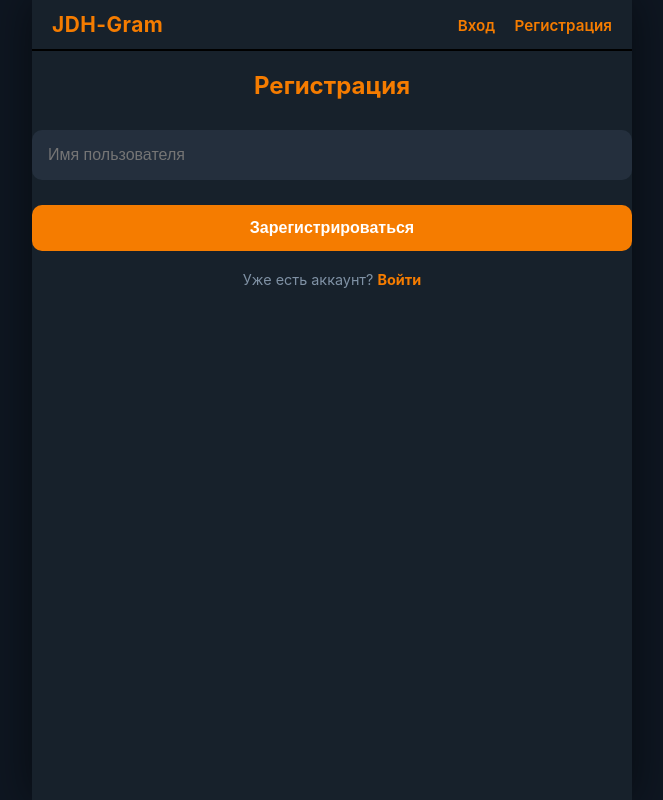
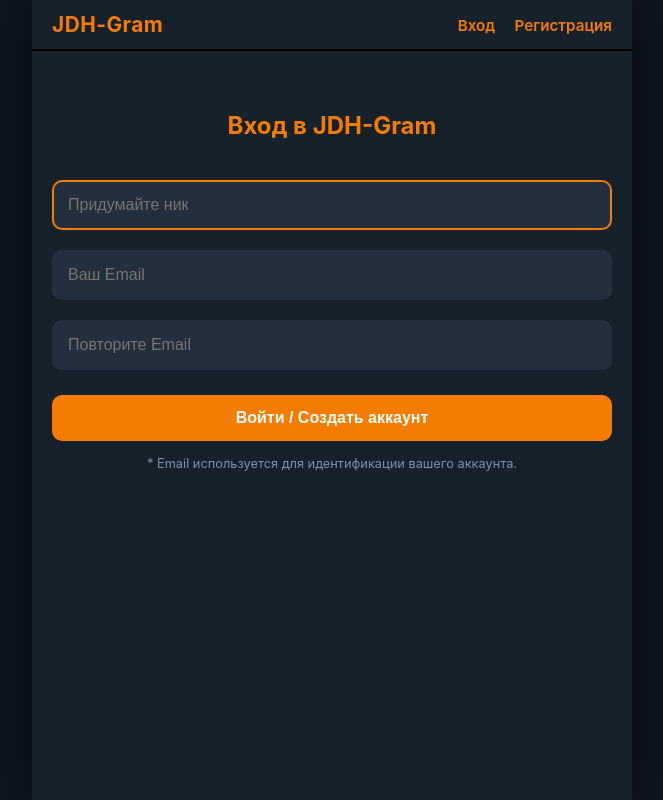
Before and after one commit to JDH-AF/JDHgram-, a Flask app: page /register in a window 1280 px wide. Shown: the whole page, without its empty margins (308-971 px from the left). Run offline with Flask 3, Linux system fonts and the light colour scheme.

Commit message:
Update register.html

```diff
--- a/templates/register.html
+++ b/templates/register.html
@@ -1,18 +1,19 @@
-<!-- templates/register.html -->
 {% extends "base.html" %}
 {% block content %}
-<div class="auth-form">
-    <h2 style="text-align: center; color: var(--accent);">Регистрация</h2>
+<div class="auth-container">
+    <h2>Вход в JDH-Gram</h2>
     <form method="POST">
-        <input type="text" name="username" placeholder="Имя пользователя" required>
-        <button type="submit">Зарегистрироваться</button>
+        <input type="text" name="username" placeholder="Придумайте ник" required autofocus>
+
+        <input type="email" name="email" placeholder="Ваш Email" required>
+
+        <input type="email" name="confirm_email" placeholder="Повторите Email" required>
+
+        <button type="submit">Войти / Создать аккаунт</button>
     </form>
 
-    <p style="text-align: center; margin-top: 20px; font-size: 0.9rem; color: var(--text-muted);">
-        Уже есть аккаунт?
-        <a href="{{ url_for('login') }}" style="color: var(--accent); text-decoration: none; font-weight: bold;">
-            Войти
-        </a>
+    <p style="margin-top: 15px; font-size: 0.8rem; color: var(--text-muted);">
+        * Email используется для идентификации вашего аккаунта.
     </p>
 </div>
 {% endblock %}
```
